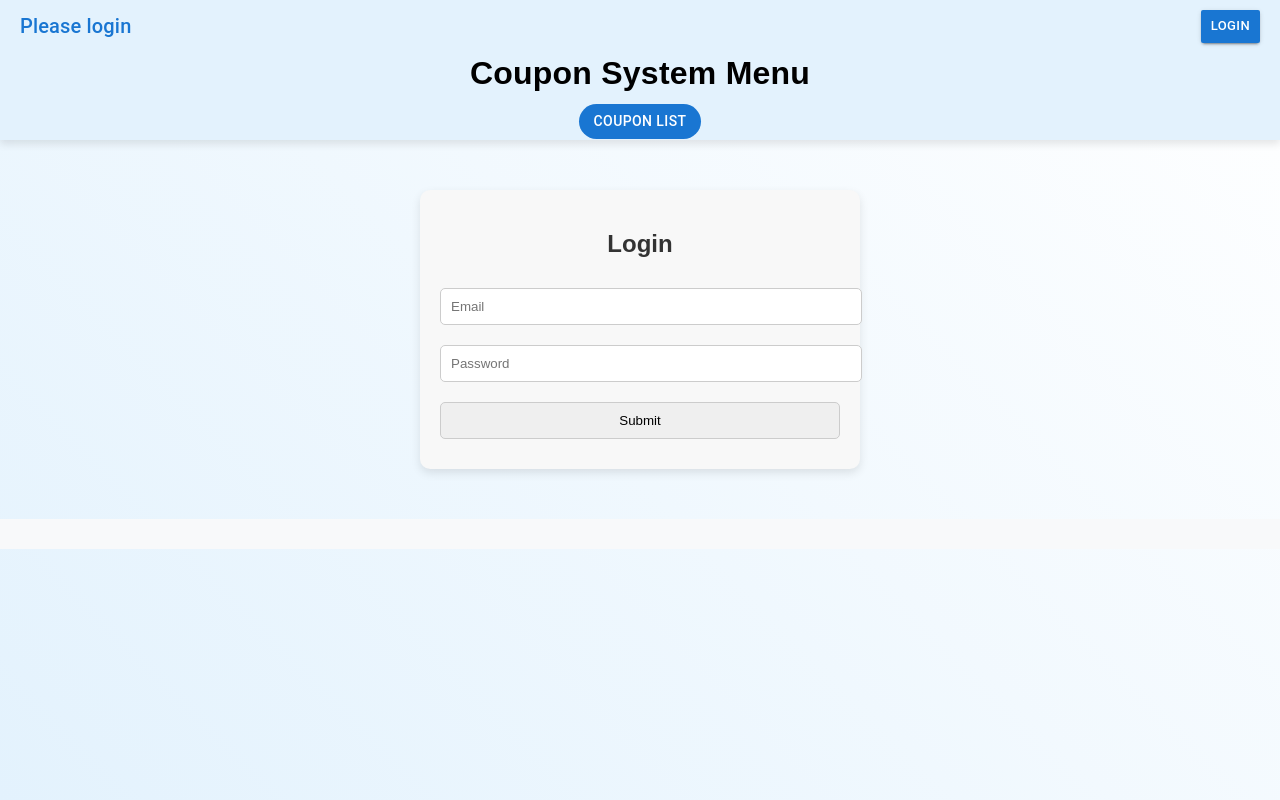
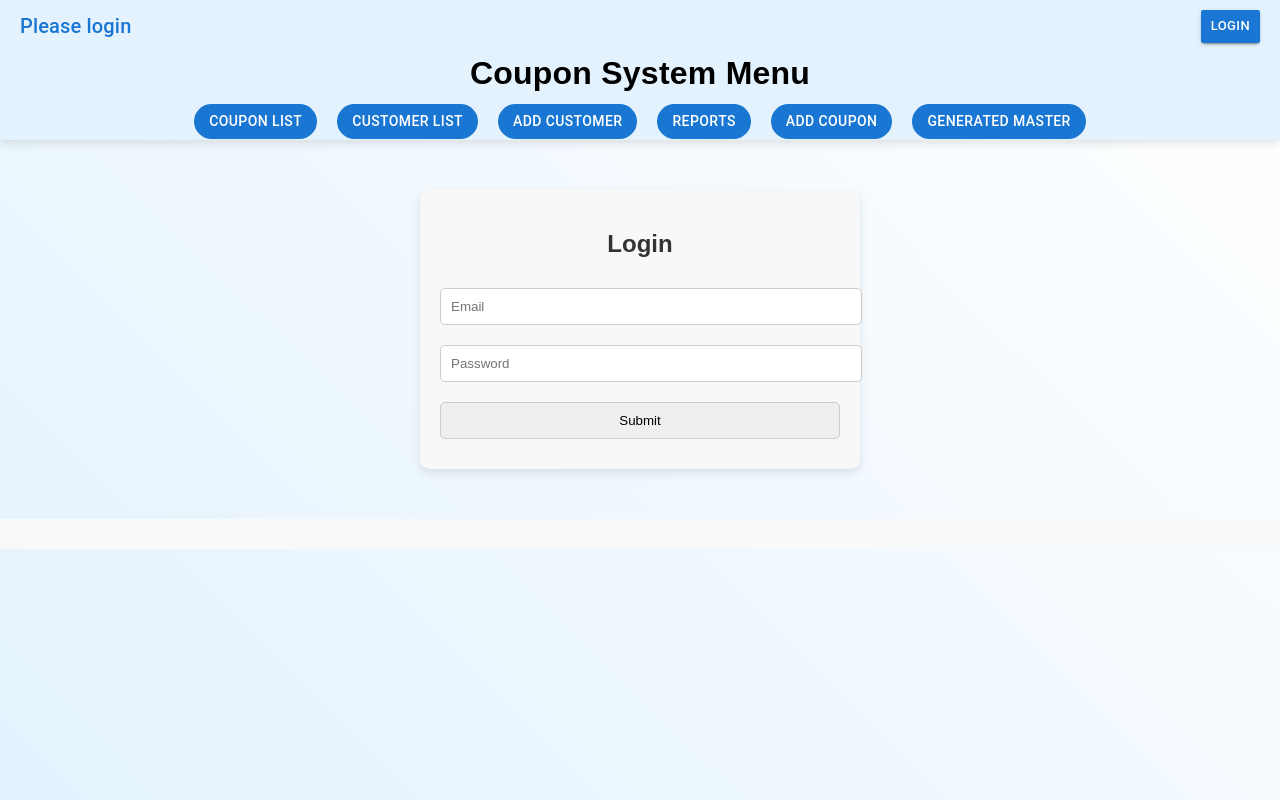
Before and after one commit to moradi12/OversightCoupons, a React (Create React App) app in the folder typescript_coupon_front/: page /login in a window 1280 px wide. Built offline with nearby package versions, Linux system fonts and the light colour scheme; what notyf would draw is missing.

Commit message:
adding report and fixing route

```diff
--- a/typescript_coupon_front/src/Components/Layout/Menu/Menu.tsx
+++ b/typescript_coupon_front/src/Components/Layout/Menu/Menu.tsx
@@ -1,12 +1,10 @@
 import { Box, Button, Typography } from "@mui/material";
-import { useContext } from "react";
 import { NavLink } from "react-router-dom";
-import { AdminContext } from "../Context/AdminContext";
 
 export function Menu(): JSX.Element {
-  const { finishProvider } = useContext(AdminContext);
-  const userEmail = localStorage.getItem("userEmail");
-  const isAdmin = userEmail === "admin@admin.com"; // Replace with your admin-check logic
+  /**
+   * MUI design
+   */
 
   const buttonStyle = {
     color: "white",
@@ -17,6 +15,8 @@ export function Menu(): JSX.Element {
     "&:hover": { backgroundColor: "#115293", textDecoration: "none" },
   };
 
+  ///Typography ///
+
   return (
     <Box
       sx={{
@@ -26,6 +26,7 @@ export function Menu(): JSX.Element {
         boxShadow: "0 4px 8px rgba(0, 0, 0, 0.1)",
       }}
     >
+      {" "}
       <Typography
         variant="h4"
         color="black"
@@ -37,37 +38,26 @@ export function Menu(): JSX.Element {
         }}
       >
         Coupon System Menu
-      </Typography>
-
-      {/* Admin-Only Menu Item: Add Coupon */}
-      {isAdmin && (
-        <Button component={NavLink} to="/admin/coupon/add" sx={buttonStyle}>
-          Add Coupon
-        </Button>
-      )}
-
-      {/* Public Menu Item: Coupon List */}
+      </Typography>{" "}
       <Button component={NavLink} to="/all" sx={buttonStyle}>
         Coupon List
       </Button>
-
-      {/* Admin-Only Menu Items */}
-      {isAdmin && (
-        <>
       <Button component={NavLink} to="/all/customers" sx={buttonStyle}>
         Customer List
       </Button>
       <Button component={NavLink} to="/admin/add/" sx={buttonStyle}>
-            Add Customer
+        Add Customer{" "}
       </Button>
+      <Button component={NavLink} to="/admin/reports/" sx={buttonStyle}>
+        Reports
+      </Button>
+      <Button component={NavLink} to="/admin/coupon/add" sx={buttonStyle}>
+        Add Coupon
+      </Button>
+
       <Button component={NavLink} to="/master" sx={buttonStyle}>
         Generated Master
       </Button>
-          <Button component={NavLink} to="/reports/" sx={buttonStyle}>
-            Reports
-          </Button>
-        </>
-      )}
     </Box>
   );
 }
--- /dev/null
+++ b/typescript_coupon_front/src/Components/Pages/Reports/CouponReports.tsx
@@ -0,0 +1,6 @@
+
+export const CouponReports = () => {
+  return (
+    <div>Report</div>
+  )
+}
--- a/typescript_coupon_front/src/Components/Pages/Route/MainRoute/MainRoute.tsx
+++ b/typescript_coupon_front/src/Components/Pages/Route/MainRoute/MainRoute.tsx
@@ -8,6 +8,7 @@ import AllCustomers from "../../AllCustomers/AllCustomers";
 import Login from "../../Login/Login";
 import MasterCouponComponent from "../../Master/MasterCouponComponent";
 import { Page404 } from "../../Page404/Page404";
+import { CouponReports } from "../../Reports/CouponReports";
 
 export function MainRoute(): JSX.Element {
   return (
@@ -18,15 +19,13 @@ export function MainRoute(): JSX.Element {
           <Route path="/admin/add" element={<AddCustomer />} />
           <Route path="/all/customers" element={<AllCustomers />} />
           <Route path="/master" element={<MasterCouponComponent />} />
+          <Route path="/admin/coupon/add" element={<AddCoupon couponToEdit={null} />}/>
+          <Route path="/admin/reports" element={<CouponReports />} />
 
         </Route>
 
+        {/* Public Routes */}
 
-        {/* Public Routes */}
-        <Route
-          path="/admin/coupon/add"
-          element={<AddCoupon couponToEdit={null} />}
-        />
         <Route path="/" element={<Main />} />
         <Route path="/all" element={<AllCoupons />} />
         <Route path="/login" element={<Login />} />
```
Lines whose indentation alone changed are shown as unchanged.
